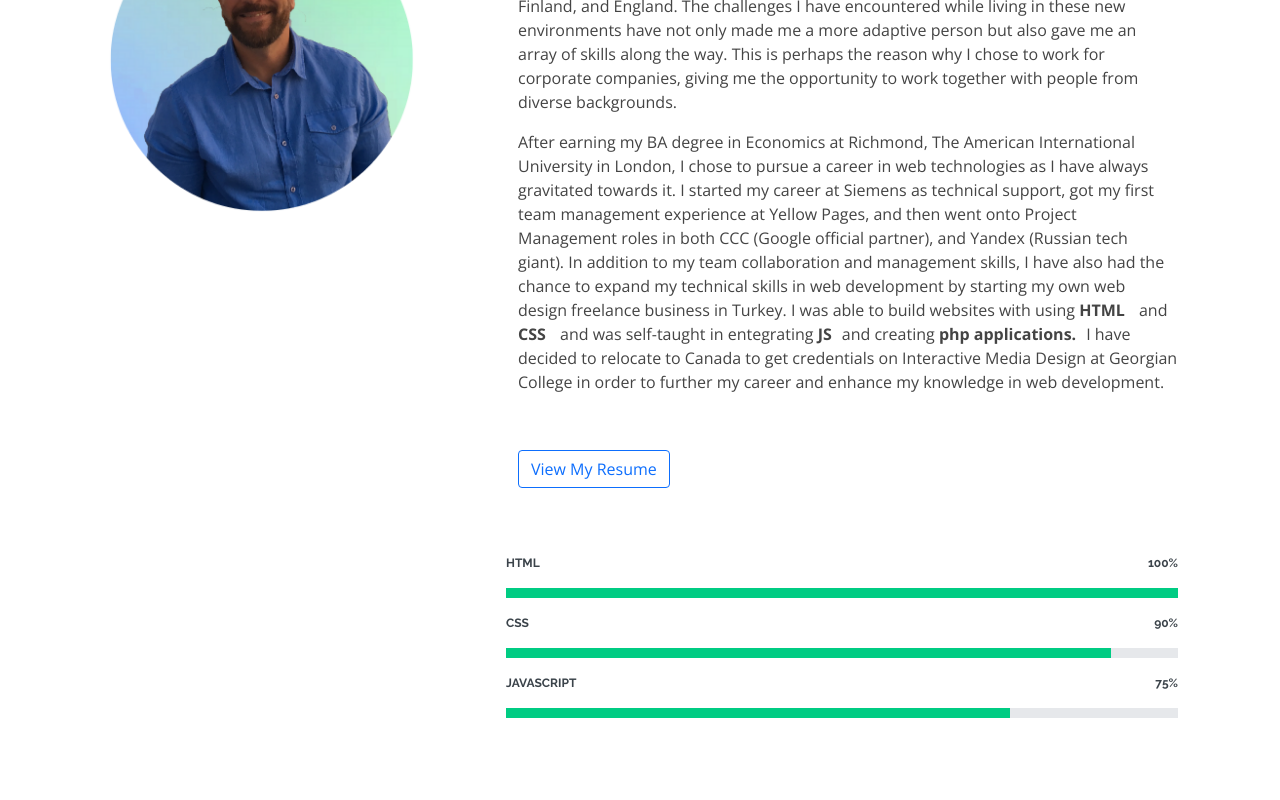
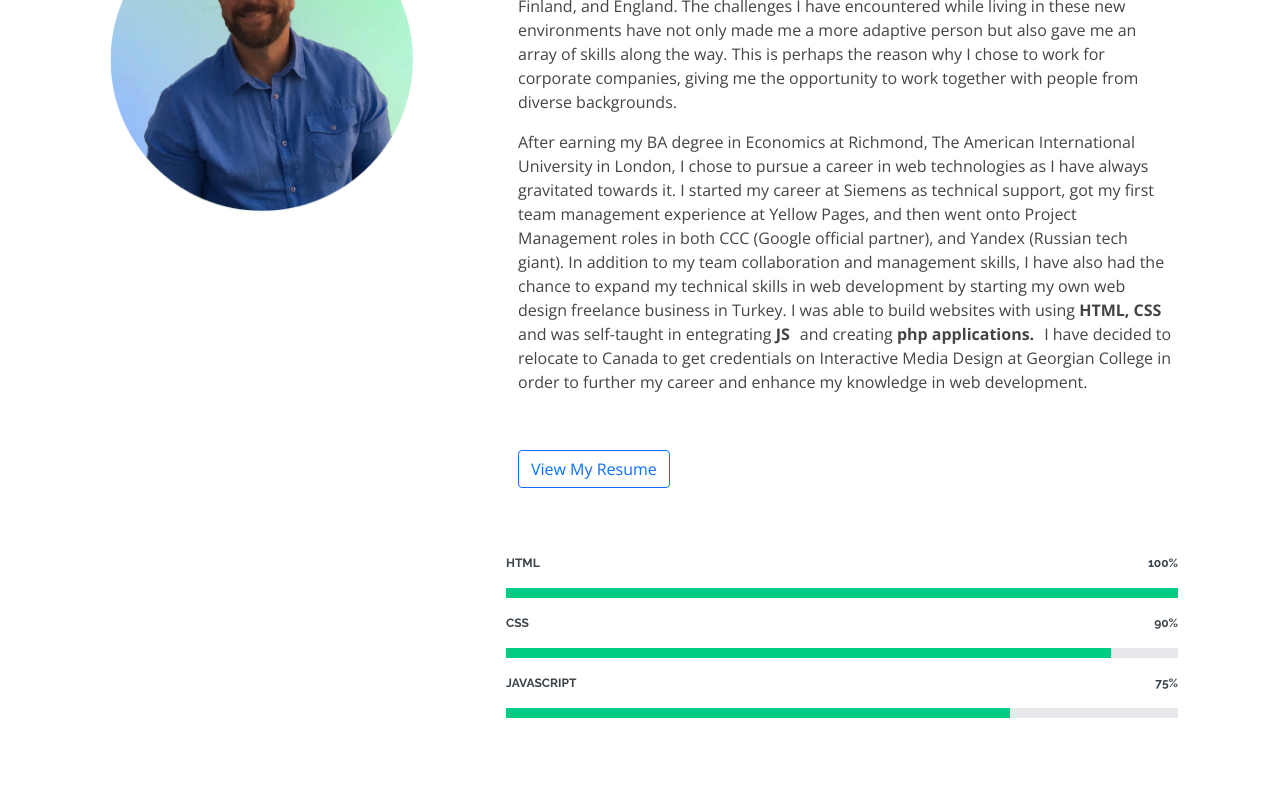
Before and after one commit to burakakcal/portfolio3, a plain HTML site: page index.html in a window 1280 px wide. Shown: the part 1100-1900 px from the top of the page. Drawn offline with nearby package versions, Linux system fonts and the light colour scheme; files whose address does not match are found by name.

Commit message:
Update index.html

```diff
--- a/index.html
+++ b/index.html
@@ -89,9 +89,9 @@
                     as I have always gravitated towards it. I started my career at Siemens as technical support, got my first team management experience at
                     Yellow Pages, and then went onto Project Management roles in both CCC (Google official partner), and Yandex (Russian tech giant). In addition
                     to my team collaboration and management skills, I have also had the chance to expand my technical skills in web development by starting my own
-                    web design freelance business in Turkey. I was able to build websites with using <strong>HTML</strong> and <strong>CSS</strong> and was self-taught in entegrating <strong>JS</strong>and
-                    creating <strong>php applications.</strong>I have decided to relocate to Canada to get credentials on Interactive Media Design at Georgian College
-                    in order to further my career and enhance my knowledge in web development.</p>
+                    web design freelance business in Turkey. I was able to build websites with using <strong>HTML, CSS</strong> and was self-taught
+                    in entegrating <strong>JS</strong>and creating <strong>php applications.</strong>I have decided to relocate to Canada to get credentials on Interactive
+                    Media Design at Georgian College in order to further my career and enhance my knowledge in web development.</p>
                   </ul>
 
                    <ul> <a href="./assets/Burak_Akcal_Resume.pdf" class="btn btn-outline-primary" role="button" target="_blank">View My Resume</a></ul>
```
